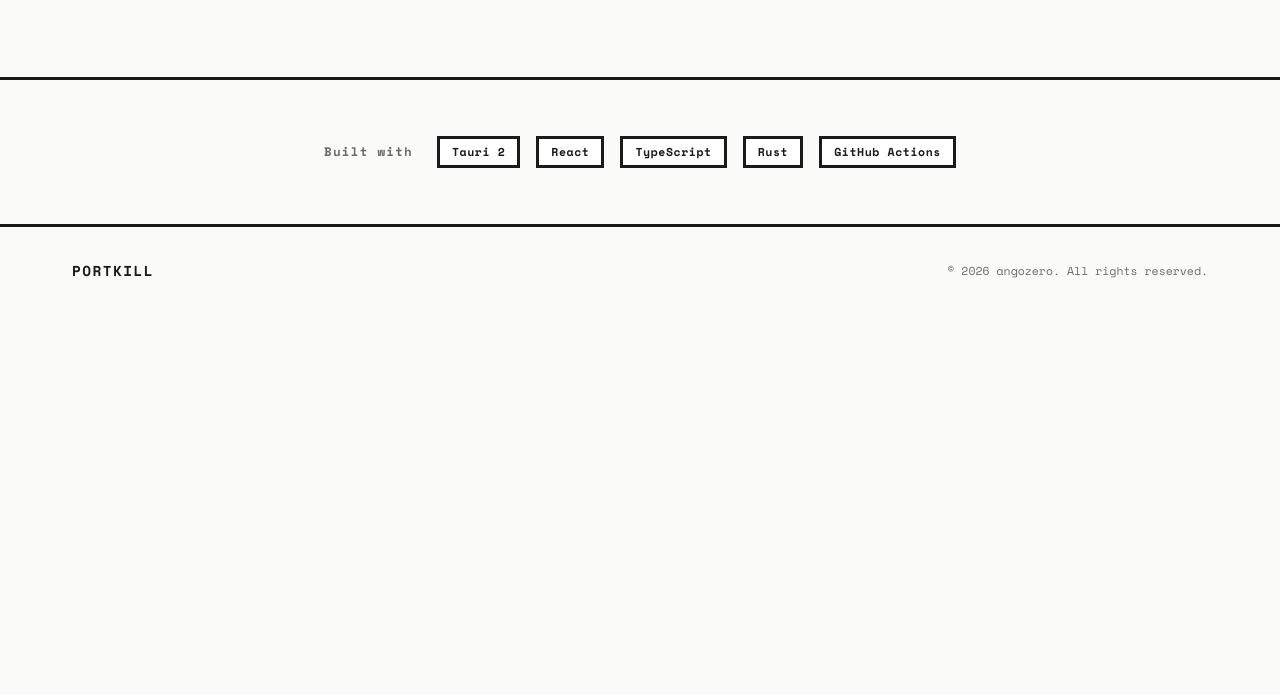
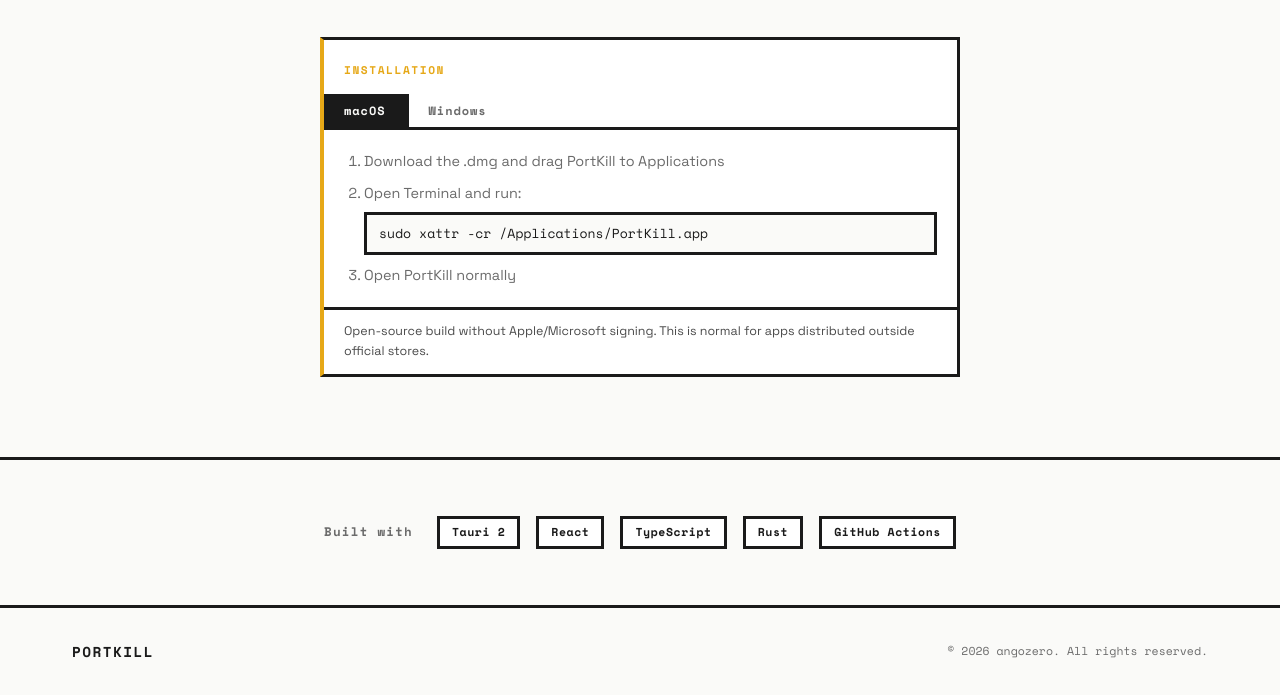
Before and after one commit to AngoZero/landing-portkill, a website built with Vite: page index.html in a window 1280 px wide. Shown: the part 4584-5279 px from the top of the page. Before the commit the page ends 4898 px from the top, so only its background shows below. Built offline with nearby package versions, Linux system fonts and the light colour scheme.

Commit message:
feat: add installation instructions for unsigned build
Adds a macOS/Windows tabbed guide below download cards explaining
how to bypass Gatekeeper (sudo xattr -cr) and SmartScreen.
Includes i18n keys in ES and EN.

Co-Authored-By: Claude Sonnet 4.6 <noreply@anthropic.com>

```diff
--- a/index.html
+++ b/index.html
@@ -390,6 +390,33 @@
 
           </div>
 
+          <!-- Install instructions -->
+          <div class="install reveal">
+            <div class="install__header">
+              <span class="install__title" data-i18n="download.install.title">INSTALLATION</span>
+            </div>
+            <div class="install__tabs">
+              <button class="install__tab install__tab--active" data-tab="mac">macOS</button>
+              <button class="install__tab" data-tab="win">Windows</button>
+            </div>
+            <div class="install__panel" data-panel="mac">
+              <ol class="install__steps">
+                <li data-i18n="download.install.mac.step1">Download the .dmg and drag PortKill to Applications</li>
+                <li>
+                  <span data-i18n="download.install.mac.step2">Open Terminal and run:</span>
+                  <code class="install__code">sudo xattr -cr /Applications/PortKill.app</code>
+                </li>
+                <li data-i18n="download.install.mac.step3">Open PortKill normally</li>
+              </ol>
+            </div>
+            <div class="install__panel install__panel--hidden" data-panel="win">
+              <ol class="install__steps">
+                <li data-i18n="download.install.win">Click "More info" → "Run anyway" on the SmartScreen dialog</li>
+              </ol>
+            </div>
+            <p class="install__note" data-i18n="download.install.note">Open-source build without Apple/Microsoft signing. This is normal for apps distributed outside official stores.</p>
+          </div>
+
         </div>
       </section>
 
@@ -425,6 +452,17 @@
     </footer>
 
     <script type="module" src="/src/main.ts"></script>
+    <script>
+      document.querySelectorAll('.install__tab').forEach(function(tab) {
+        tab.addEventListener('click', function() {
+          var panel = tab.dataset.tab;
+          document.querySelectorAll('.install__tab').forEach(function(t) { t.classList.remove('install__tab--active'); });
+          document.querySelectorAll('.install__panel').forEach(function(p) { p.classList.add('install__panel--hidden'); });
+          tab.classList.add('install__tab--active');
+          document.querySelector('[data-panel="' + panel + '"]').classList.remove('install__panel--hidden');
+        });
+      });
+    </script>
 
   </body>
 </html>
--- a/src/i18n.ts
+++ b/src/i18n.ts
@@ -55,6 +55,12 @@ const translations: Record<Lang, Record<string, string>> = {
     'download.mac.btn': 'Descargar .dmg',
     'download.win.desc': 'Windows 10 o posterior',
     'download.win.btn': 'Descargar .msi',
+    'download.install.title': 'INSTALACIÓN',
+    'download.install.mac.step1': 'Descarga el .dmg y arrastra PortKill a Aplicaciones',
+    'download.install.mac.step2': 'Abre Terminal y ejecuta:',
+    'download.install.mac.step3': 'Abre PortKill normalmente',
+    'download.install.win': 'Haz clic en «Más información» → «Ejecutar de todas formas» en el diálogo de SmartScreen',
+    'download.install.note': 'Build open-source sin firma de Apple/Microsoft. Esto es normal para apps distribuidas fuera de las tiendas oficiales.',
     'tech.label': 'Hecho con',
     'footer.copy': '© 2026 angozero. Todos los derechos reservados.',
   },
@@ -112,6 +118,12 @@ const translations: Record<Lang, Record<string, string>> = {
     'download.mac.btn': 'Download .dmg',
     'download.win.desc': 'Windows 10 or later',
     'download.win.btn': 'Download .msi',
+    'download.install.title': 'INSTALLATION',
+    'download.install.mac.step1': 'Download the .dmg and drag PortKill to Applications',
+    'download.install.mac.step2': 'Open Terminal and run:',
+    'download.install.mac.step3': 'Open PortKill normally',
+    'download.install.win': 'Click "More info" → "Run anyway" on the SmartScreen dialog',
+    'download.install.note': 'Open-source build without Apple/Microsoft signing. This is normal for apps distributed outside official stores.',
     'tech.label': 'Built with',
     'footer.copy': '© 2026 angozero. All rights reserved.',
   },
--- a/src/style.css
+++ b/src/style.css
@@ -622,6 +622,86 @@ ul { list-style: none; }
   border-color: var(--border);
 }
 
+/* ── Install instructions ────────────────────────────── */
+.install {
+  max-width: 640px;
+  margin: 2.5rem auto 0;
+  border: var(--border-width) solid var(--border);
+  border-left: 4px solid #e6a817;
+  background: var(--bg-elevated);
+}
+
+.install__header {
+  padding: 1rem 1.25rem 0;
+}
+
+.install__title {
+  font-family: var(--font-mono);
+  font-size: 0.7rem;
+  font-weight: 700;
+  letter-spacing: 0.14em;
+  color: #e6a817;
+}
+
+.install__tabs {
+  display: flex;
+  gap: 0;
+  border-bottom: var(--border-width) solid var(--border);
+  margin-top: 0.75rem;
+}
+
+.install__tab {
+  padding: 0.5rem 1.25rem;
+  font-family: var(--font-mono);
+  font-size: 0.75rem;
+  font-weight: 700;
+  letter-spacing: 0.08em;
+  background: none;
+  border: none;
+  border-right: var(--border-width) solid var(--border);
+  cursor: pointer;
+  color: var(--text-soft);
+  transition: background 0.1s, color 0.1s;
+}
+
+.install__tab:last-child { border-right: none; }
+.install__tab:hover:not(.install__tab--active) { background: var(--bg); }
+.install__tab--active { background: var(--text); color: var(--bg); }
+
+.install__panel {
+  padding: 1.25rem;
+}
+
+.install__panel--hidden { display: none; }
+
+.install__steps {
+  padding-left: 1.25rem;
+  display: flex;
+  flex-direction: column;
+  gap: 0.6rem;
+  font-size: 0.9rem;
+  color: var(--text-soft);
+}
+
+.install__code {
+  display: block;
+  margin-top: 0.4rem;
+  padding: 0.5rem 0.75rem;
+  background: var(--bg);
+  border: var(--border-width) solid var(--border);
+  font-family: var(--font-mono);
+  font-size: 0.82rem;
+  color: var(--text);
+  user-select: all;
+}
+
+.install__note {
+  padding: 0.75rem 1.25rem;
+  font-size: 0.78rem;
+  color: var(--text-muted);
+  border-top: var(--border-width) solid var(--border);
+}
+
 /* ── Tech Stack ──────────────────────────────────────── */
 .tech {
   padding: 3.5rem 0;
```
